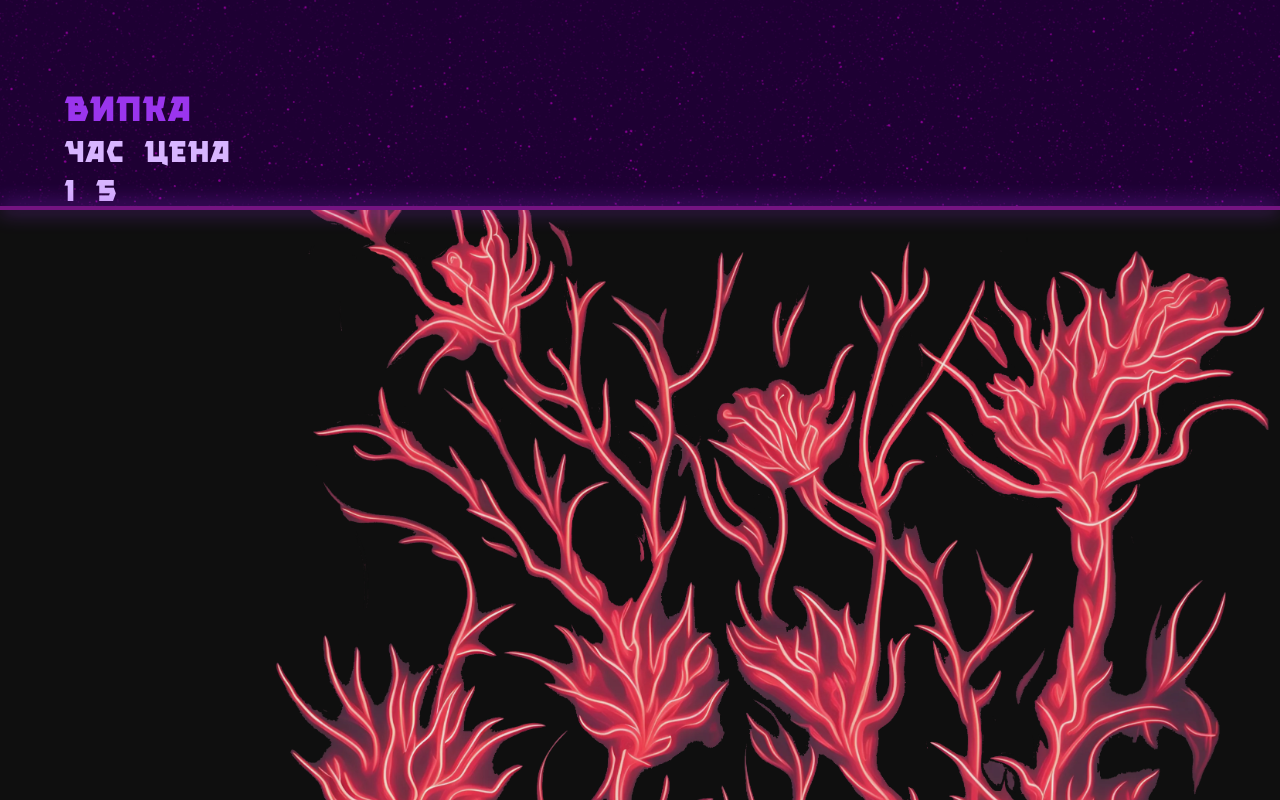
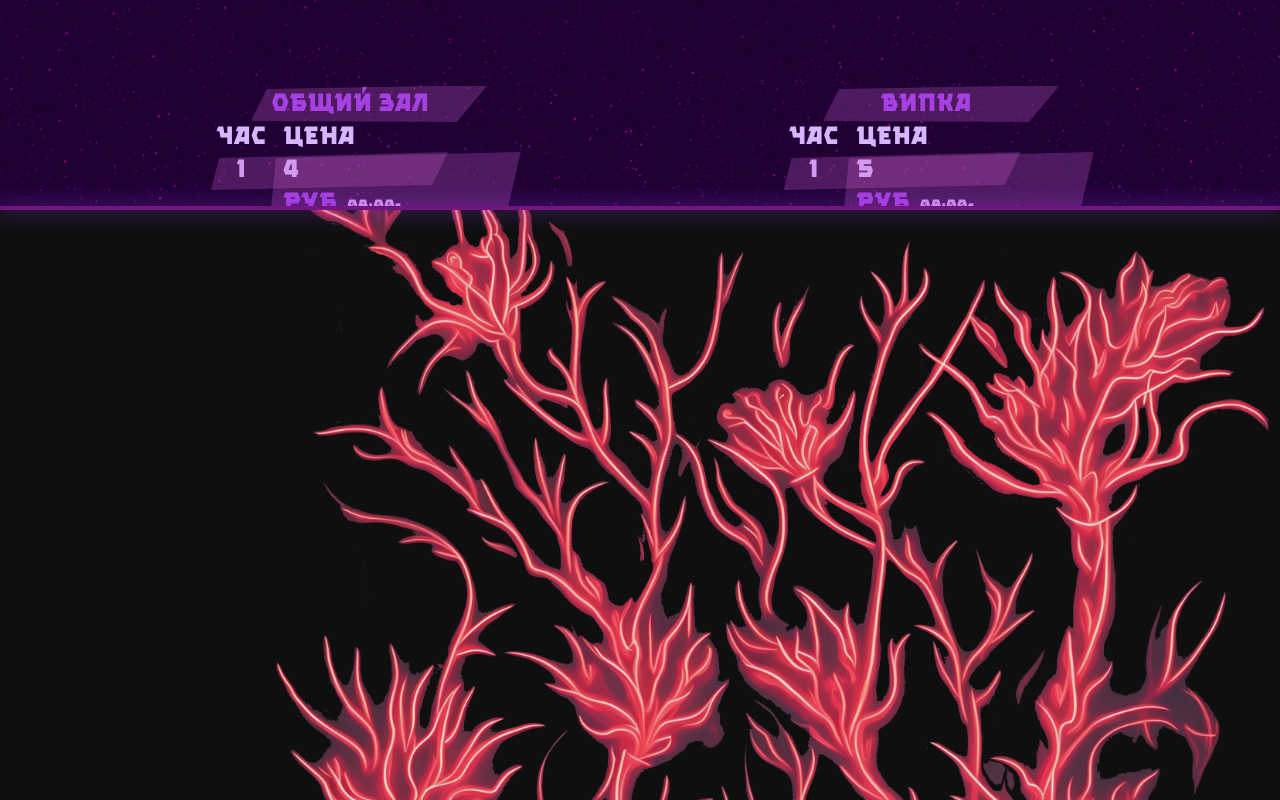
Before and after one commit to AlexKaroh/Alliance, an Angular app: page / in a window 1280 px wide. Shown: the part 2880-3680 px from the top of the page. Built offline with nearby package versions, Linux system fonts and the light colour scheme; a web font is replaced by a local one.

Commit message:
Add hour prices

```diff
--- a/src/app/prices/prices.component.html
+++ b/src/app/prices/prices.component.html
@@ -181,14 +181,122 @@
   <h2 class="header-text glitched" appScrollAppearance="right">
     <span *ngFor="let spans of headlineSpans">Часы</span>
   </h2>
+  <div class="hours">
+    <div class="hours-common">
+      <div>
+        <h4 class="purple">Общий зал</h4>
 
-  <div>
-    <h4 class="purple">Випка</h4>
-    <span class="white">Час</span>
-    <span class="white">Цена</span>
-    <div>
-      <span class="white">1</span>
-      <span class="white">5 <span></span></span>
+        <div class="grid">
+          <span class="white self">Час</span>
+          <span class="white">Цена</span>
+        </div>
+
+        <div class="grid">
+          <span class="white self razor-hour">1</span>
+          <span class="white razor-price"
+            >4 <span class="purple">РУБ</span>
+            <span class="time">08:00-16:00</span>
+          </span>
+        </div>
+
+        <div class="grid">
+          <span class="white self"> </span>
+          <span class="white"
+            >5 <span class="purple">РУБ</span>
+            <span class="time">16:00-08:00</span>
+          </span>
+        </div>
+
+        <div class="grid margin-top-20px">
+          <span class="white self razor-hour">3</span>
+          <span class="white razor-price"
+            >10 <span class="purple">РУБ</span>
+            <span class="time">08:00-16:00</span>
+          </span>
+        </div>
+
+        <div class="grid">
+          <span class="white self"> </span>
+          <span class="white"
+            >12 <span class="purple">РУБ</span>
+            <span class="time">16:00-08:00</span>
+          </span>
+        </div>
+
+        <div class="grid margin-top-20px">
+          <span class="white self razor-hour">5</span>
+          <span class="white razor-price"
+            >15 <span class="purple">РУБ</span>
+            <span class="time">08:00-16:00</span>
+          </span>
+        </div>
+
+        <div class="grid">
+          <span class="white self"> </span>
+          <span class="white"
+            >20 <span class="purple">РУБ</span>
+            <span class="time">16:00-08:00</span>
+          </span>
+        </div>
+      </div>
+    </div>
+    <div class="hours-vip">
+      <div>
+        <h4 class="purple">Випка</h4>
+
+        <div class="grid">
+          <span class="white self">Час</span>
+          <span class="white">Цена</span>
+        </div>
+
+        <div class="grid">
+          <span class="white self razor-hour">1</span>
+          <span class="white razor-price"
+            >5 <span class="purple">РУБ</span>
+            <span class="time">08:00-16:00</span>
+          </span>
+        </div>
+
+        <div class="grid">
+          <span class="white self"> </span>
+          <span class="white"
+            >6 <span class="purple">РУБ</span>
+            <span class="time">16:00-08:00</span>
+          </span>
+        </div>
+
+        <div class="grid margin-top-20px">
+          <span class="green self razor-hour">3</span>
+          <span class="green razor-price"
+            >12 <span class="green">РУБ</span>
+            <span class="time time-green">08:00-16:00</span>
+          </span>
+        </div>
+
+        <div class="grid">
+          <span class="green self"> </span>
+          <span class="green"
+            >15 <span class="green">РУБ</span>
+            <span class="time time-green">16:00-08:00</span>
+          </span>
+        </div>
+
+        <div class="grid margin-top-20px">
+          <span class="green self razor-hour">5</span>
+          <span class="green razor-price"
+            >20 <span class="green">РУБ</span>
+            <span class="time time-green">08:00-16:00</span>
+          </span>
+        </div>
+
+        <div class="grid">
+          <span class="green self"> </span>
+          <span class="green"
+            >25 <span class="green">РУБ</span>
+            <span class="time time-green">16:00-08:00</span>
+          </span>
+        </div>
+      </div>
     </div>
   </div>
 </section>
--- a/src/app/prices/prices.component.scss
+++ b/src/app/prices/prices.component.scss
@@ -8,13 +8,13 @@
   background: url(../../assets/img/bg_sky.svg) repeat;
   background-position: center top;
   background-attachment: fixed;
-  font-family: 'Clickuper';
+  font-family: "Clickuper";
   overflow: hidden;
 
   &::before {
     position: absolute;
     display: block;
-    content: '';
+    content: "";
     left: 0;
     top: -2px;
     width: 440px;
@@ -27,7 +27,7 @@
     &::before {
       position: absolute;
       display: block;
-      content: '';
+      content: "";
       right: 0;
       top: 0;
       width: 80%;
@@ -124,17 +124,94 @@ td {
 
 .white {
   color: var(--text-color-span);
-  font-size: 3rem;
-
-  &.white + .white {
-    padding-left: 20px;
-  }
+  font-size: 2.5rem;
 }
 
 .purple {
   color: var(--text-color-ptd);
+  font-size: 2.5rem;
+}
+
+.green {
+  color: var(--text-color-subs);
+  font-size: 2.5rem;
+}
+
+.self {
+  justify-self: center;
 }
 
 h4 {
-  font-size: 3.5rem;
+  text-align: center;
+  font-size: 3rem;
+  position: relative;
+
+  &::after {
+    content: "";
+    width: 30rem;
+    height: 44px;
+    display: block;
+    position: absolute;
+    background-color: rgba(196, 92, 200, 0.2901960784);
+    clip-path: polygon(15px 3px, 78.65% -1px, 205px 81.58%, -1px 79.53%);
+    top: 0;
+    left: 23px;
+  }
 }
+
+.grid {
+  display: grid;
+  grid-template-columns: 10% 25%;
+  gap: 3rem;
+}
+
+.time {
+  color: var(--text-color-span);
+  font-size: 1.5rem;
+  padding-left: 10px;
+}
+
+.time-green {
+  color: var(--text-color-green);
+}
+
+.razor-hour {
+  position: relative;
+
+  &::after {
+    content: "";
+    width: 30rem;
+    height: 44px;
+    display: block;
+    position: absolute;
+    background-color: rgba(196, 92, 200, 0.2901960784);
+    clip-path: polygon(8px 7px, 78.98% 1px, 221px 77.04%, 0px 88.63%);
+    top: -1px;
+    left: -25px;
+  }
+}
+
+.razor-price {
+  position: relative;
+
+  &::after {
+    content: "";
+    width: 32rem;
+    height: 100px;
+    display: block;
+    position: absolute;
+    background-color: rgba(196, 92, 200, 0.2901960784);
+    clip-path: polygon(8px 7px, 78.98% 1px, 235px 78.04%, 0px 88.63%);
+    top: -1px;
+    left: -15px;
+  }
+}
+
+.margin-top-20px {
+  margin-top: 20px;
+}
+
+.hours {
+  display: flex;
+  justify-content: space-around;
+}
--- a/src/assets/styles/_vars.scss
+++ b/src/assets/styles/_vars.scss
@@ -25,4 +25,5 @@
   --shadow-color-red: #ff0000;
   --shadow-color-blue: #6ecbf5;
   --text-color-subs: #81c427;
+  --text-color-green: #b5e17a;
 }
```
